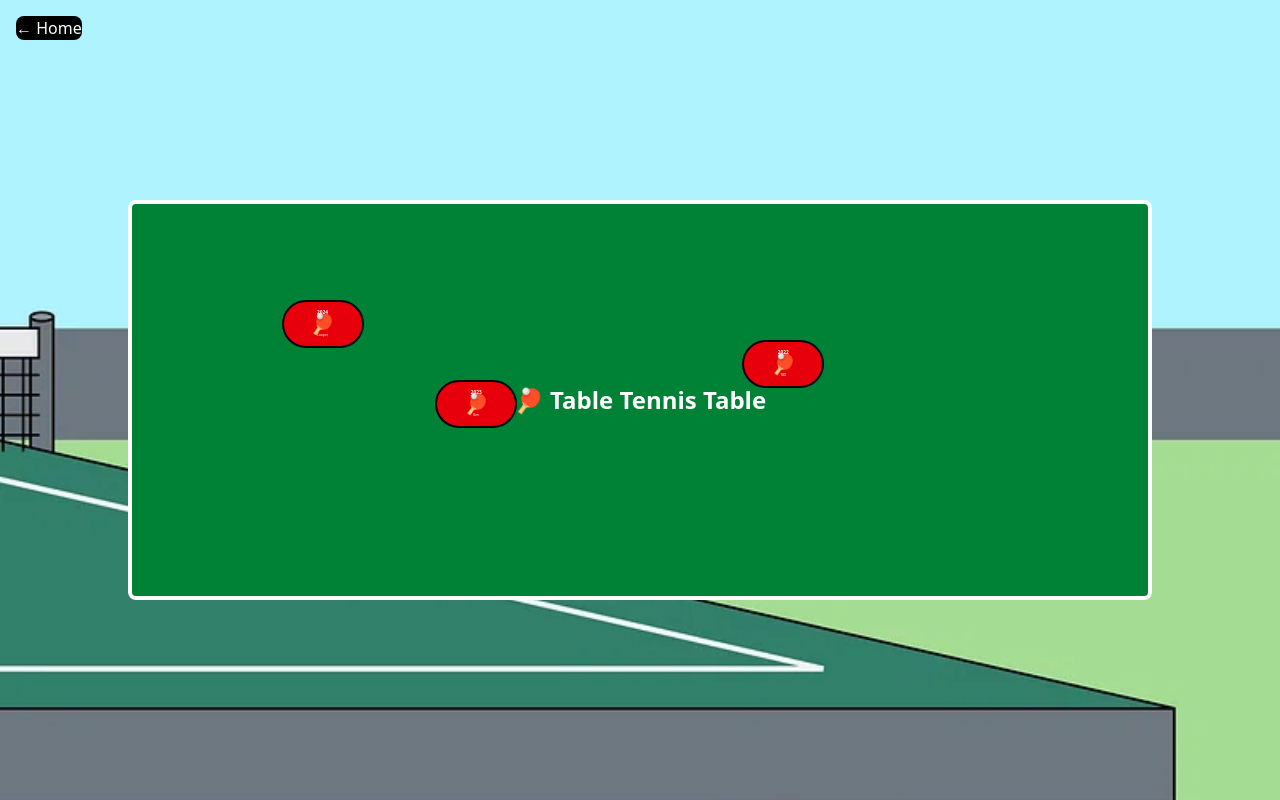
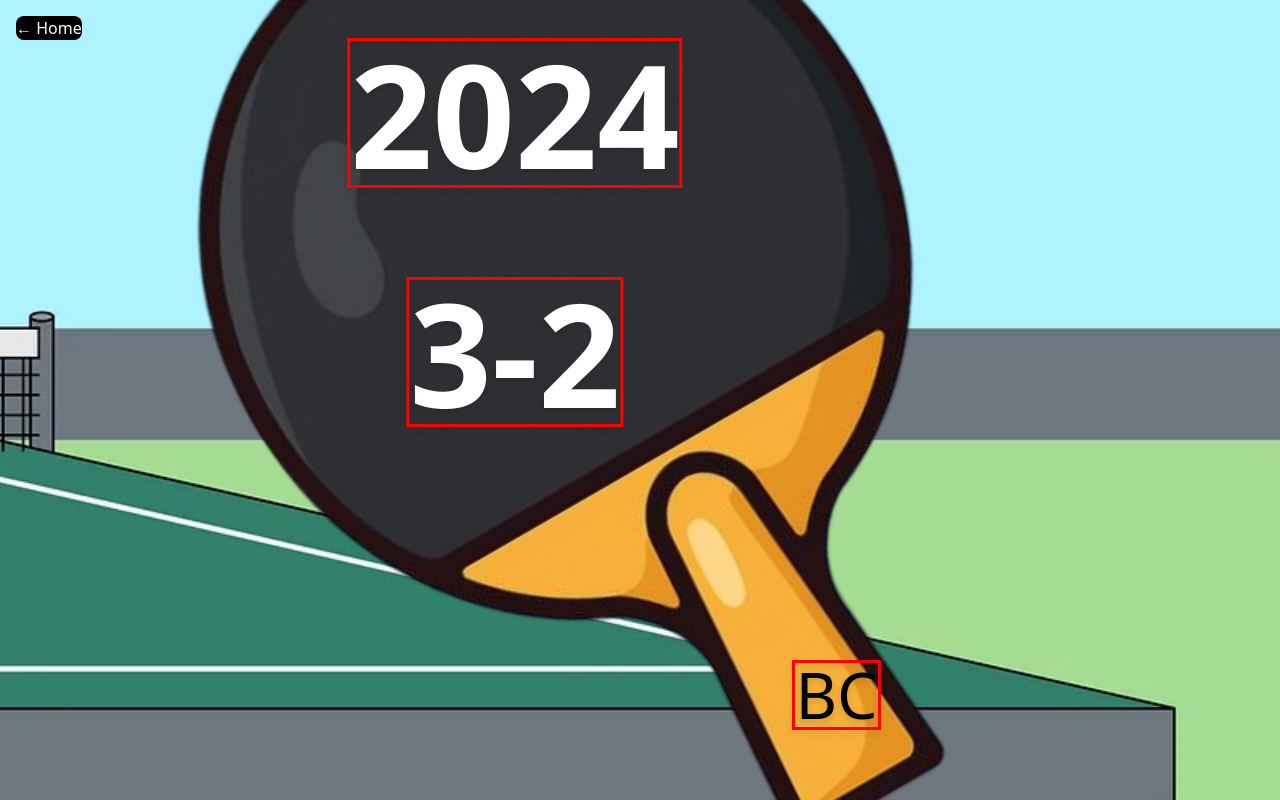
Before and after one commit to Bmcunningham4/hoc, a React (Vite) app in the folder app/: page /#/tt in a window 1280 px wide. Built offline with nearby package versions, Linux system fonts and the light colour scheme.

Commit message:
closer..

```diff
--- a/app/src/Tt/TtPage.tsx
+++ b/app/src/Tt/TtPage.tsx
@@ -9,7 +9,7 @@ export default function TtPage() {
         backgroundImage: `url(${ttBgImg})`,
       }}
     >
-      <div className="w-[120%] sm:w-[80%] flex justify-center">
+      <div className="w-[120%] sm:w-[80%] h-full flex justify-center">
         <Table />
       </div>
     </div>
--- a/app/src/tt/components/Bat.tsx
+++ b/app/src/tt/components/Bat.tsx
@@ -1,22 +1,58 @@
+import batCunImg from "../assets/bat-cun.png";
+import batChardImg from "../assets/bat-chard.png";
+
 interface BatProps {
   year: string;
-  player: string;
+  player: "cun" | "chard";
+  score: string;
 }
 
-export default function Bat({ year, player }: BatProps) {
+export default function Bat({ year, player, score }: BatProps) {
+  const getBatImg = () => {
+    switch (player) {
+      case "cun":
+        return batCunImg;
+      case "chard":
+        return batChardImg;
+      default:
+        return batCunImg;
+    }
+  };
+
+  const getInitials = () => {
+    switch (player) {
+      case "cun":
+        return "BC";
+      case "chard":
+        return "CH";
+      default:
+        return "BC";
+    }
+  };
+
+  const selectedBatImg = getBatImg();
+  const initials = getInitials();
+
   return (
     <div
       className="relative inline-block"
       style={{
-        width: "8cqw",
-        height: "12cqh",
+        width: "200cqw",
+        height: "300cqh",
+        border: "3px solid red", // Main container border
       }}
     >
-      {/* Bat background - placeholder for now */}
-      <div className="relative w-full h-full">
-        <div className="w-full h-full bg-red-600 rounded-full border-2 border-black flex items-center justify-center">
-          <span className="text-white text-xl">🏓</span>
-        </div>
+      {/* Bat background image */}
+      <div className="relative w-full h-full" style={{ border: "3px solid red" }}>
+        <img
+          src={selectedBatImg}
+          alt="Table Tennis Bat"
+          className="w-full h-full object-contain"
+          style={{
+            border: "3px solid red", // Image border
+            transform: "rotate(-30deg)" // 30 degrees to the left
+          }}
+        />
       </div>
 
       {/* Content on top of bat */}
@@ -25,26 +61,42 @@ export default function Bat({ year, player }: BatProps) {
         <div
           className="absolute text-white font-bold drop-shadow-md leading-none text-center"
           style={{
-            top: "20%",
-            left: "50%",
+            top: "35%",
+            left: "43%",
             transform: "translateX(-50%)",
-            fontSize: "1.2cqh",
+            fontSize: "18cqh",
+            border: "3px solid red", // Year text border
           }}
         >
           {year}
         </div>
 
-        {/* Player name */}
+        {/* Score in the middle */}
         <div
-          className="absolute text-white font-medium drop-shadow-md leading-none text-center"
+          className="absolute text-white font-bold drop-shadow-md leading-none text-center"
           style={{
-            top: "70%",
-            left: "50%",
+            top: "45%",
+            left: "43%",
             transform: "translateX(-50%)",
-            fontSize: "0.8cqh",
+            fontSize: "18cqh",
+            border: "3px solid red", // Score text border
           }}
         >
-          {player}
+          {score}
+        </div>
+
+        {/* Player initials */}
+        <div
+          className="absolute text-black font-medium drop-shadow-md leading-none text-center"
+          style={{
+            top: "61%",
+            left: "61%",
+            transform: "translateX(-50%)",
+            fontSize: "8cqh",
+            border: "3px solid red", // Initials text border
+          }}
+        >
+          {initials}
         </div>
       </div>
     </div>
--- a/app/src/tt/components/Table.tsx
+++ b/app/src/tt/components/Table.tsx
@@ -3,44 +3,23 @@ import Bat from "./Bat";
 export default function Table() {
   return (
     <div className="relative w-full flex justify-center">
-      {/* Table Image Placeholder - replace with actual table image */}
-      <div className="w-full h-auto bg-green-700 rounded-lg border-4 border-white min-h-[400px] flex items-center justify-center">
-        <span className="text-white text-2xl font-bold">
-          🏓 Table Tennis Table
-        </span>
-      </div>
-
-      {/* Bats positioned with precise coordinates */}
-      <div className="absolute inset-0" style={{ containerType: "size" }}>
-        {/* Example bat positions - you can adjust these coordinates later */}
+      {/* Invisible container that sets the aspect ratio and size */}
+      <div
+        className="w-full max-w-4xl"
+        style={{ aspectRatio: "16/10" }} // Sets a consistent aspect ratio
+      >
+        {/* This div provides the container query context */}
+        <div className="relative w-full h-full" style={{ containerType: "size" }}>
           <div
             className="absolute"
             style={{
-            left: "15%",
-            top: "25%",
+              left: "50%",
+              top: "50%",
+              transform: "translate(-50%, -50%)"
             }}
           >
-          <Bat year="2024" player="Cooper" />
+            <Bat year="2024" player="cun" score="3-2" />
           </div>
-
-        <div
-          className="absolute"
-          style={{
-            left: "30%",
-            top: "45%",
-          }}
-        >
-          <Bat year="2023" player="Ben" />
-        </div>
-
-        <div
-          className="absolute"
-          style={{
-            left: "60%",
-            top: "35%",
-          }}
-        >
-          <Bat year="2022" player="TBD" />
         </div>
       </div>
     </div>
```
Lines whose indentation alone changed are shown as unchanged.
